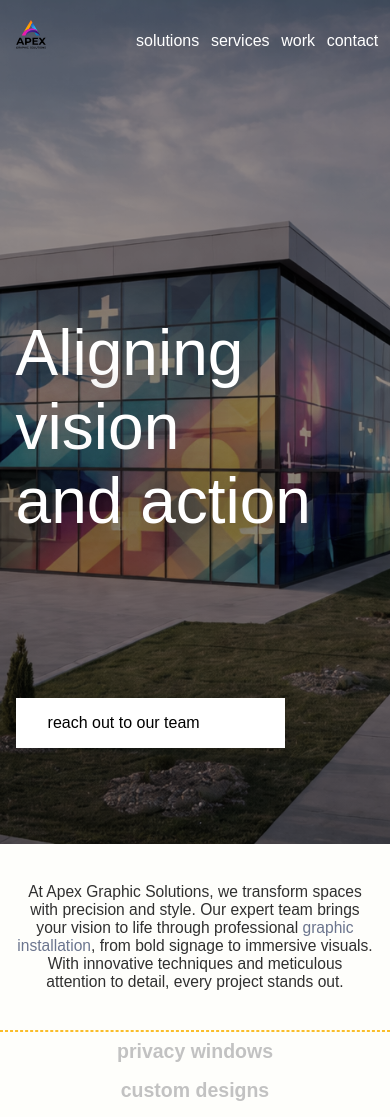
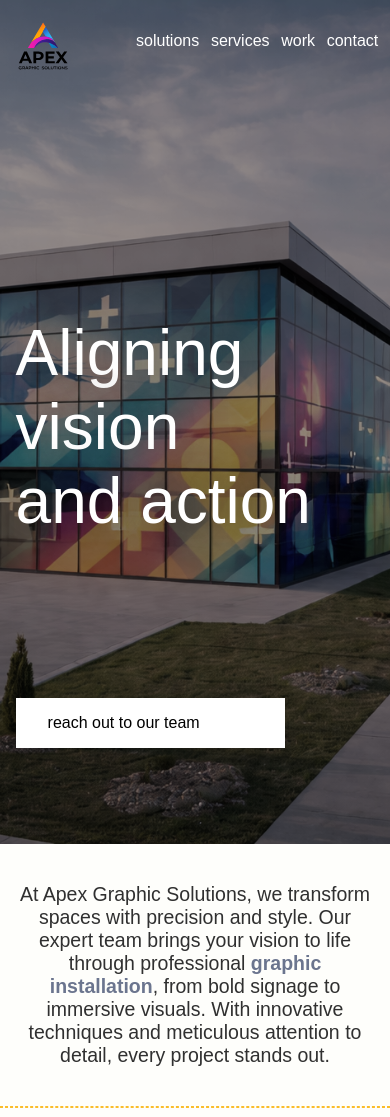
Before and after one commit to jacobjuarez96/AGS-Demo, a React (Create React App) app: page / in a window 390 px wide. Shown: the top 1117 px of the page. Built offline with nearby package versions, Linux system fonts and the light colour scheme; a web font is replaced by a local one.

Commit message:
button fix, client container fix, font size fix

```diff
--- a/src/components/Nav.module.css
+++ b/src/components/Nav.module.css
@@ -20,6 +20,8 @@
     width: 10cqw;
     max-width: 7rem;
     max-height: 7rem;
+    min-height: 4rem;
+    min-width: 4rem;
 }
 .logo_container img {
     height: 100%;
--- a/src/pages/Home.jsx
+++ b/src/pages/Home.jsx
@@ -116,7 +116,7 @@ function Home() {
                 <div className={styles.highlight_image_3}>
                   <img src={image_3} alt='football frame'></img>
                 </div>
-                <p>privacy windows</p>
+                <p>back-lit fabric frames</p>
 
                 <div className={styles.highlight_comment}>
                   <h2>
@@ -159,7 +159,7 @@ function Home() {
 
       <section className={styles.view_clients_container}>
 
-        <h2>A sample of clients</h2>
+        <h2>A sample of our clients</h2>
 
         <div className={styles.view_clients_wrapper}>
           <div className={styles.view_work_content_container}>
--- a/src/pages/Home.module.css
+++ b/src/pages/Home.module.css
@@ -69,12 +69,12 @@
 
 .mission_statement span {
     color: #6B758E;
-    font-weight: 500;
+    font-weight: 600;
 }
 
 .mission_statement h2 {
-    font-weight: 100;
-    font-size: clamp(12px, 4cqw, 3rem);
+    font-weight: 200 !important;
+    font-size: clamp(12px, 5cqw, 3rem);
 
 }
 
@@ -221,6 +221,7 @@
     color: white;
     padding: 1rem 2rem;
     cursor: pointer;
+    min-width: 20cqh;
 }
 
 
@@ -405,6 +406,7 @@
     .client_container {
         height: 9rem;
         width: 12rem;
+        border: 0px;
     }
 
     .closing_container_left, .closing_container_right {
@@ -419,4 +421,16 @@
         overflow: hidden;
     }
 
+    .view_work_content_container h2 {
+        display: none;
+    }
+
+    .view_work_content_container p {
+            font-size: clamp(12px, 5vw, 3rem);
+    }
+
+    .closing_container_right p {
+        font-weight: 200 !important;
+        font-size: clamp(12px, 5cqw, 3rem);
+    }
 }
```
